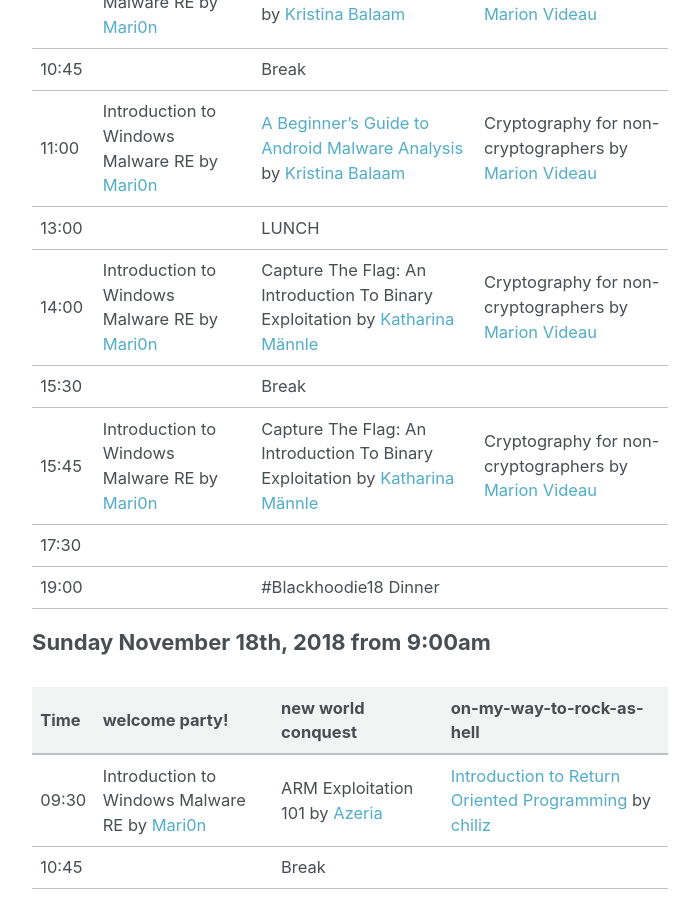
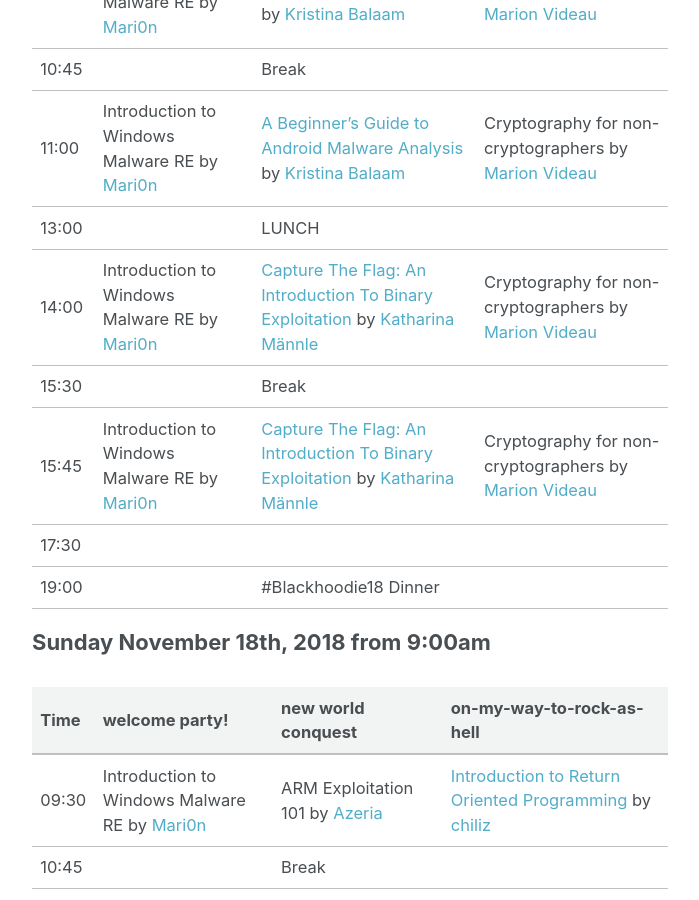
Before and after one commit to blackhoodieRE/blackhoodiere.github.io, a Jekyll site: the page built from _pages/schedule.md, in a window 1280 px wide and 900 px high, scrolled down 1747 px. Shown: the whole window, without its empty margins (290-989 px from the left). Built offline with Jekyll 4.4.1, drawn with Linux system fonts in a browser that asks for light colours; part of the change alters nothing that is shown.

```diff
--- a/_pages/schedule.md
+++ b/_pages/schedule.md
@@ -44,9 +44,9 @@ If you want to check our booklet, click [here](https://tiny.cc/bh18-booklet).
 |10:45|   | Break |   |
 |11:00| Introduction to Windows Malware RE by [Mari0n](https://twitter.com/pinkflawd) | [A Beginner's Guide to Android Malware Analysis](https://github.com/chmodxx/BlackHoodie2018) by [Kristina Balaam](https://twitter.com/chmodxx_) | Cryptography for non-cryptographers by [Marion Videau](https://twitter.com/cry_cry_pto) |
 |13:00|   | LUNCH |   |
-|14:00| Introduction to Windows Malware RE by [Mari0n](https://twitter.com/pinkflawd) | Capture The Flag: An Introduction To Binary Exploitation by [Katharina Männle](https://twitter.com/mnnle) | Cryptography for non-cryptographers by [Marion Videau](https://twitter.com/cry_cry_pto) |
+|14:00| Introduction to Windows Malware RE by [Mari0n](https://twitter.com/pinkflawd) | [Capture The Flag: An Introduction To Binary Exploitation](https://github.com/tharina/BlackHoodie-2018-Workshop) by [Katharina Männle](https://twitter.com/mnnle) | Cryptography for non-cryptographers by [Marion Videau](https://twitter.com/cry_cry_pto) |
 |15:30|   | Break |   |
-|15:45| Introduction to Windows Malware RE by [Mari0n](https://twitter.com/pinkflawd) | Capture The Flag: An Introduction To Binary Exploitation by [Katharina Männle](https://twitter.com/mnnle) | Cryptography for non-cryptographers by [Marion Videau](https://twitter.com/cry_cry_pto) |
+|15:45| Introduction to Windows Malware RE by [Mari0n](https://twitter.com/pinkflawd) | [Capture The Flag: An Introduction To Binary Exploitation](https://github.com/tharina/BlackHoodie-2018-Workshop) by [Katharina Männle](https://twitter.com/mnnle) | Cryptography for non-cryptographers by [Marion Videau](https://twitter.com/cry_cry_pto) |
 |17:30|   |   |   |
 |19:00|   | #Blackhoodie18 Dinner |   |
 
```
